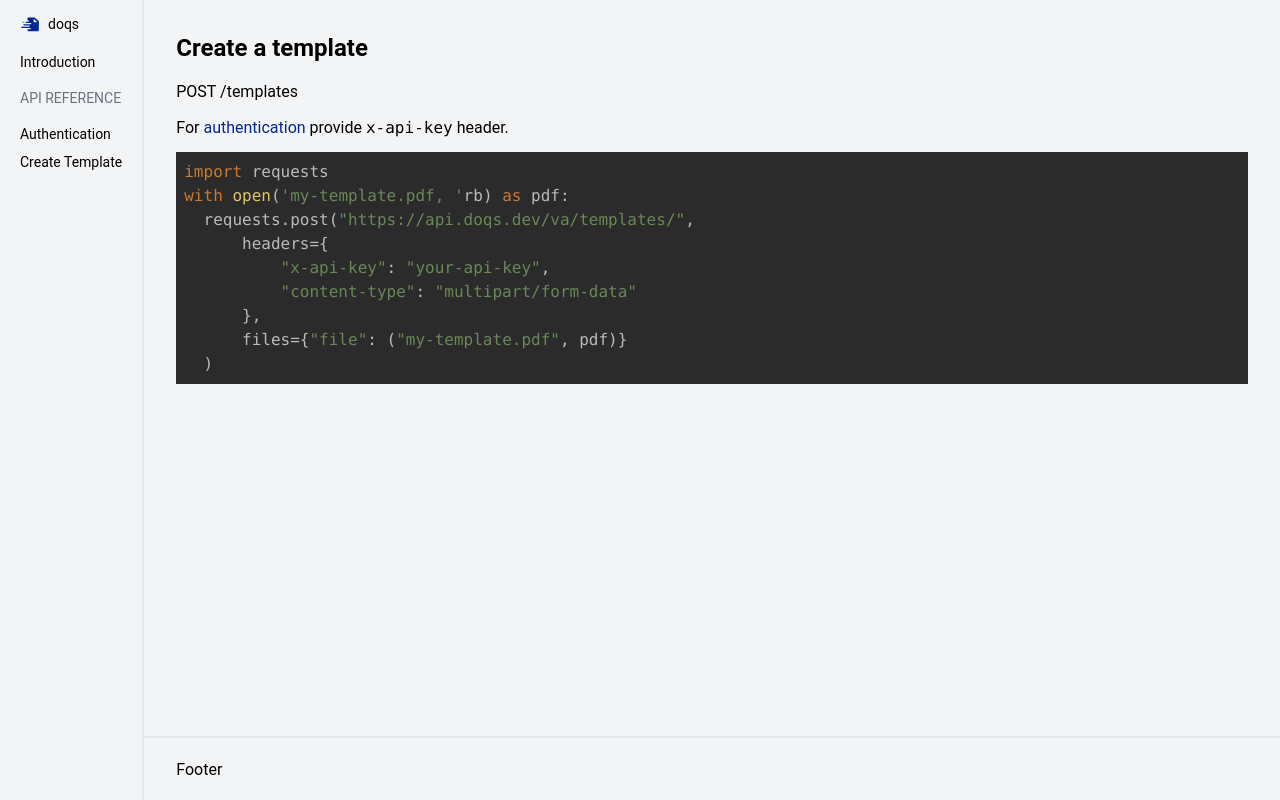
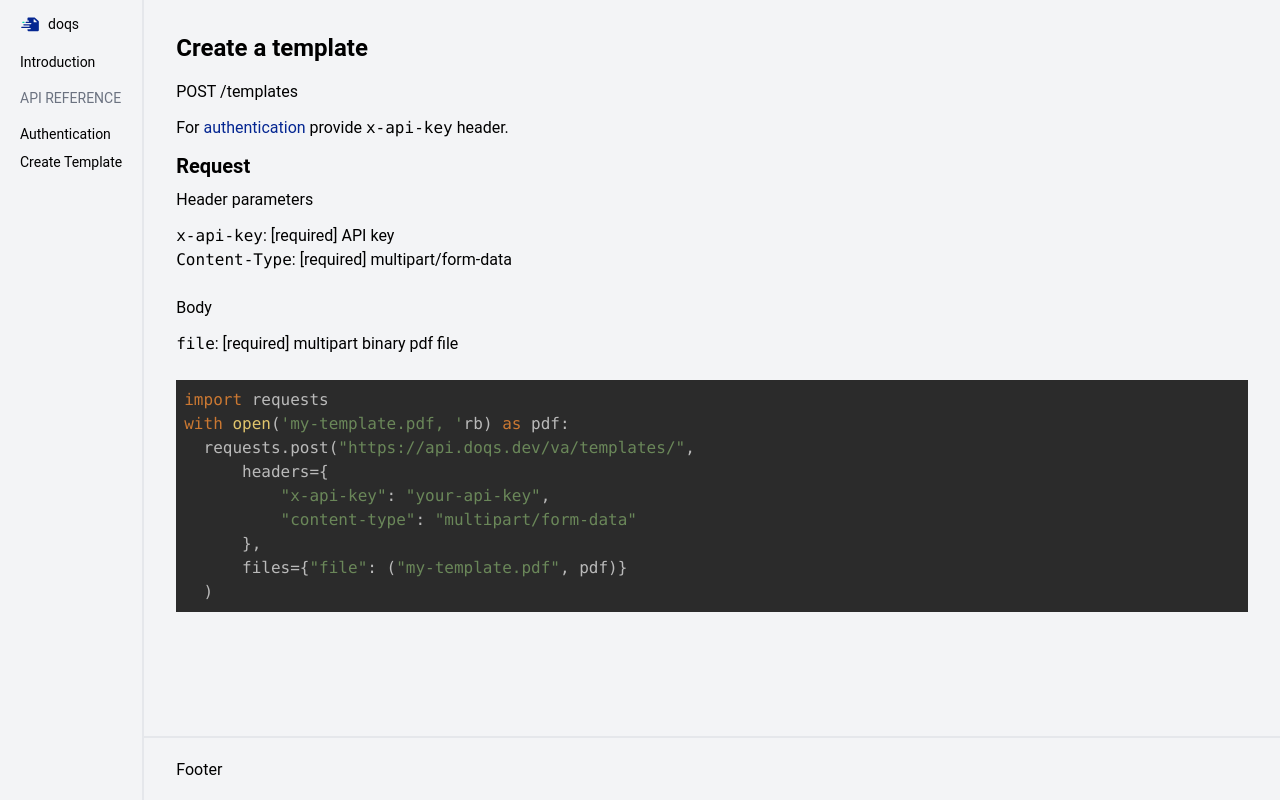
Before and after one commit to doqs-dev/docs, a Next.js app: page /api-reference/create-template in a window 1280 px wide. Built offline with nearby package versions, Linux system fonts and the light colour scheme.

Commit message:
feat: request description

```diff
--- a/pages/api-reference/create-template.mdx
+++ b/pages/api-reference/create-template.mdx
@@ -5,6 +5,18 @@ import {SimpleCodeHighlighter} from "../../components/code-highlighter";
 POST /templates
 
 For [authentication](/api-reference/authentication)  provide `x-api-key` header.
+
+
+## Request
+
+Header parameters
+* `x-api-key`: [required] API key
+* `Content-Type`: [required] multipart/form-data
+<br />
+
+Body
+* `file`: [required] multipart binary pdf file
+<br />
 
 <SimpleCodeHighlighter language="python">
     {`import requests
```
